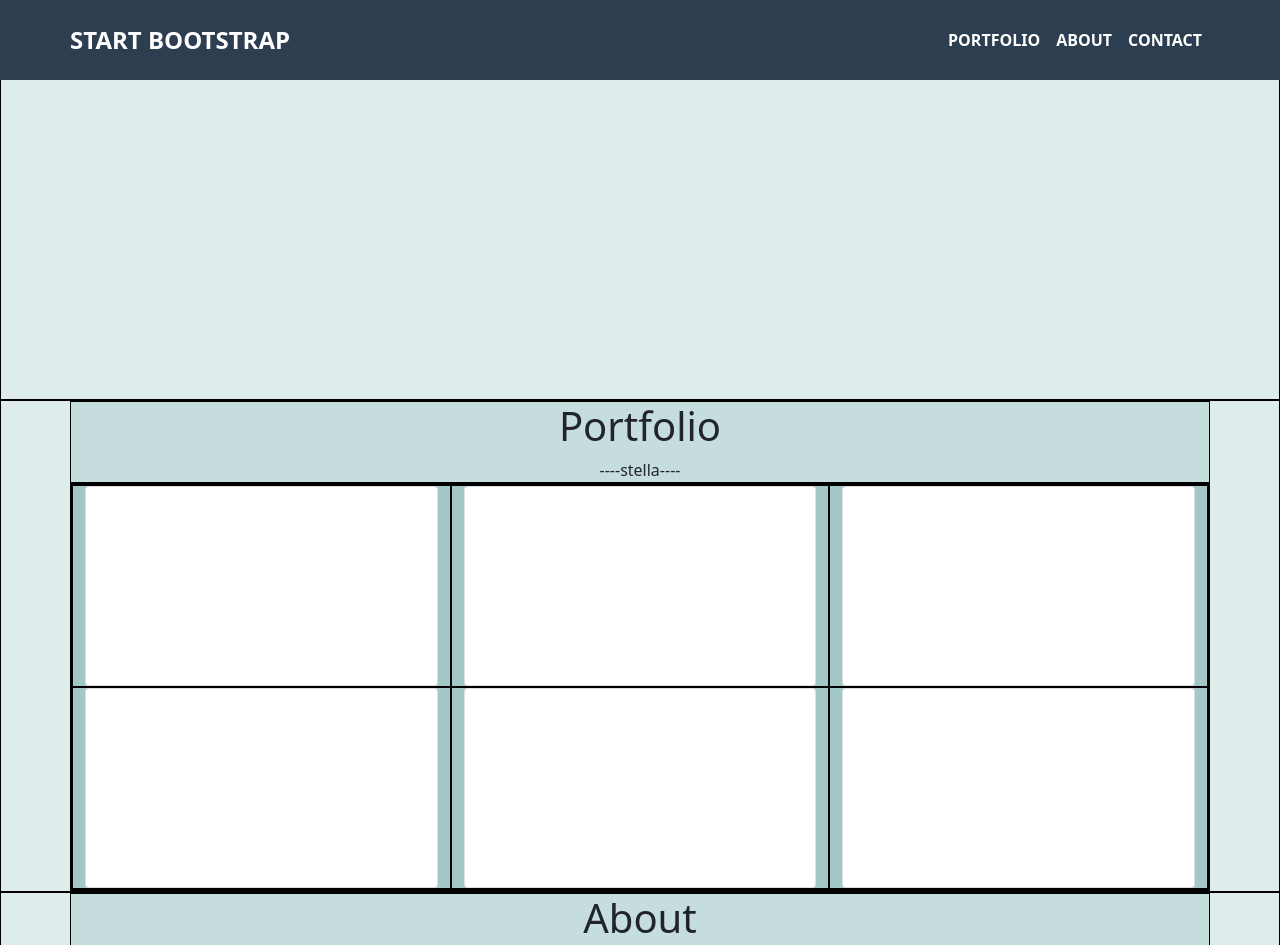
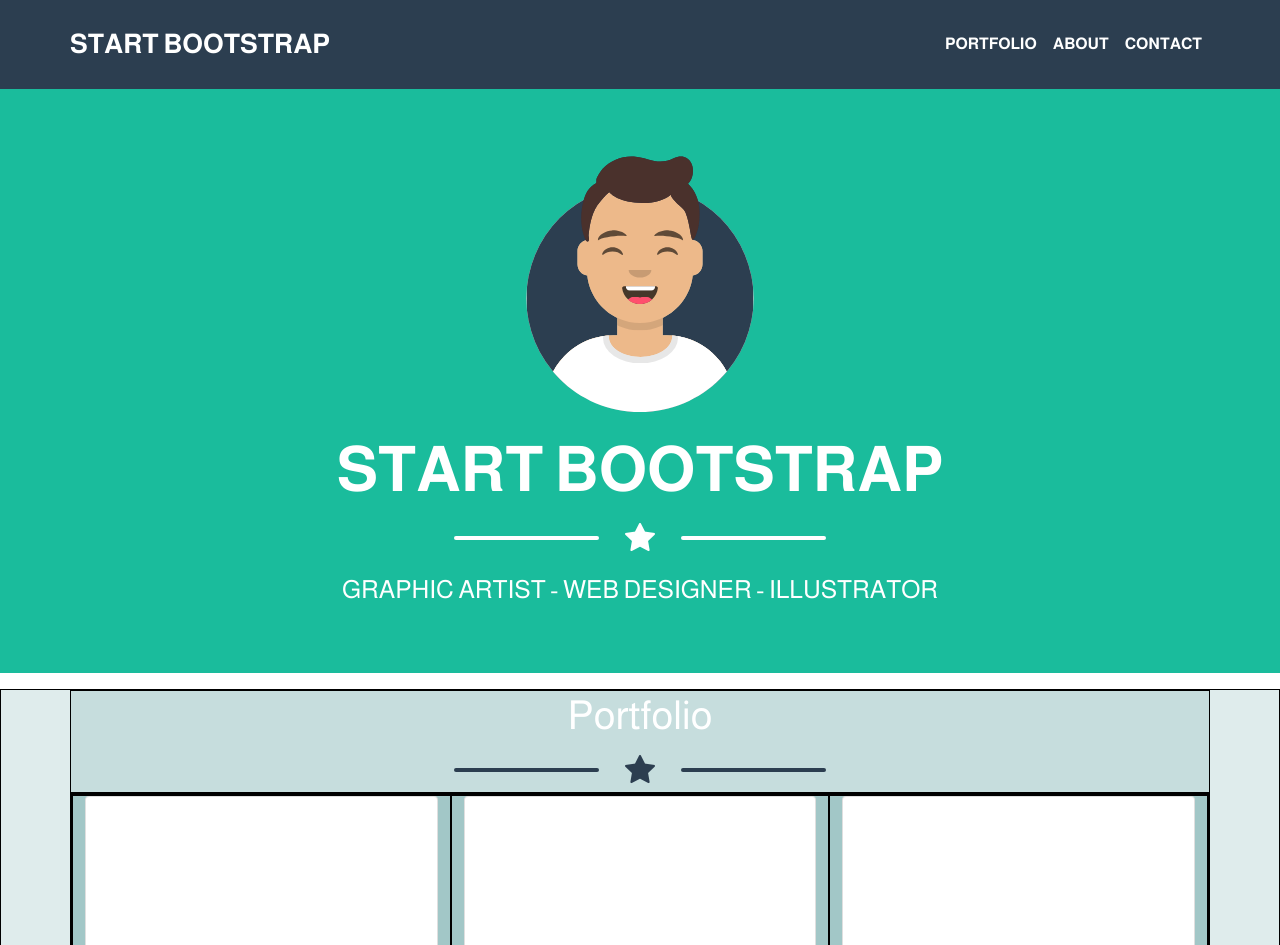
Before and after one commit to BrunoBernardini/html-css-bootstrap-freelancer, a plain HTML site: page index.html in a window 1280 px wide. Shown: the top 945 px of the page. Drawn offline with nearby package versions, Linux system fonts and the light colour scheme.

Commit message:
Completamento Jumbotron (+ "striscia stella").

```diff
--- a/assets/css/style.css
+++ b/assets/css/style.css
@@ -10,7 +10,7 @@
   clear: both;
 }
 
-/* #1abc9c */
+
 
 .debug{
   background-color: rgba(95, 158, 160, .2);
@@ -30,15 +30,46 @@
   margin: 0 auto;
 }
 
-/* body{
-  font-family: Arial, Helvetica, sans-serif
-} */
+.gray-bg{
+  background-color: #2c3e50;
+}
+
+.green-bg{
+  background-color: #1abc9c;
+}
+
+body{
+  font-family: 'Almarai', sans-serif;
+}
+
+.starline.black .line-piece{
+  background-color: #2c3e50;
+}
+
+.starline.black i{
+  color: #2c3e50;
+}
+
+.starline{
+  width: calc(100% / 3);
+  margin: 0 auto;
+}
+
+.starline .line-piece{
+  width: 39%;
+  height: 4px;
+  background-color: white;
+  border-radius: 5px;
+}
+
+.starline i{
+  font-size: 30px;
+}
 
 /* HEADER */
 
 header{
-  min-height: 80px;
-  background-color: #2c3e50;
+  min-height: 89px;
   position: fixed;
   z-index: 999;
 }
@@ -53,12 +84,38 @@ header .custom-navbar li{
 }
 
 header .custom-navbar h2{
-  font-size: 24px;
+  font-size: 27px;
   font-weight: bolder;
 }
 
 header .custom-navbar li{
   font-weight: bold;
+}
+
+/* JUMBOTRON */
+
+.jumbotron{
+  padding-top: 147px;
+}
+
+.jumbotron img{
+  width: 250px;
+  margin-bottom: 20px;
+}
+
+.jumbotron h1{
+  font-size: 63px;
+  font-weight: bolder;
+}
+
+.jumbotron .starline{
+  margin-bottom: 10px;
+}
+
+.jumbotron p{
+  text-transform: uppercase;
+  font-size: 25px;
+  padding-bottom: 65px;
 }
 
 /* MAIN */
@@ -73,8 +130,4 @@ header .custom-navbar li{
 
 /* Contact */
 
-.jumbotron{
-  min-height: 400px;
-}
-
 /* FOOTER */
--- a/index.html
+++ b/index.html
@@ -4,20 +4,30 @@
   <meta charset="UTF-8">
   <meta http-equiv="X-UA-Compatible" content="IE=edge">
   <meta name="viewport" content="width=device-width, initial-scale=1.0">
+  <!-- Font awesome -->
   <link rel="stylesheet" href="https://cdnjs.cloudflare.com/ajax/libs/font-awesome/6.0.0/css/all.min.css" integrity="sha512-9usAa10IRO0HhonpyAIVpjrylPvoDwiPUiKdWk5t3PyolY1cOd4DSE0Ga+ri4AuTroPR5aQvXU9xC6qOPnzFeg==" crossorigin="anonymous" referrerpolicy="no-referrer"/>
 
+  <!-- Google Fonts -->
+  <link rel="preconnect" href="https://fonts.googleapis.com">
+  <link rel="preconnect" href="https://fonts.gstatic.com" crossorigin>
+  <link href="https://fonts.googleapis.com/css2?family=Almarai:wght@300;400;700;800&display=swap" rel="stylesheet">
+
+  <!-- Bootstrap (+ icons) -->
   <link rel='stylesheet' href='https://cdnjs.cloudflare.com/ajax/libs/bootstrap/5.1.3/css/bootstrap.css' integrity='sha512-c9N/Xq0n4rQdyCXF4RgrRYAAOSnNJDp8NWILsSUx+33zWyaMbXXvqajgO0UXybRdTGVpxq3FBrcGwabkWsT8OA==' crossorigin='anonymous'/>
+  <link rel="stylesheet" href="https://cdn.jsdelivr.net/npm/bootstrap-icons@1.8.1/font/bootstrap-icons.css">
 
+  <!-- Javascript (per effetto dropdown header) -->
   <script src="https://cdn.jsdelivr.net/npm/bootstrap@5.0.2/dist/js/bootstrap.bundle.min.js" integrity="sha384-MrcW6ZMFYlzcLA8Nl+NtUVF0sA7MsXsP1UyJoMp4YLEuNSfAP+JcXn/tWtIaxVXM" crossorigin="anonymous"></script>
 
 
   <link rel="stylesheet" href="assets/css/style.css">
   <title>Bootstrap Freelancer</title>
+
 </head>
-<body>
+<body class="text-white">
 
-  <header class="container-fluid d-flex align-items-center">
-    <div class="container p-0">
+  <header class="container-fluid d-flex align-items-center gray-bg">
+    <div class="container-md p-0">
 
       <!-- Navbar Bootstrap (CUSTOM) -->
       <nav class="navbar navbar-expand-lg navbar-dark custom-navbar">
@@ -31,13 +41,13 @@
           <div class="collapse navbar-collapse justify-content-end" id="navbar">
             <ul class="navbar-nav">
               <li class="nav-item">
-                <a class="nav-link active" href="#">Portfolio</a>
+                <a class="nav-link active" href="#portfolio">Portfolio</a>
               </li>
               <li class="nav-item">
-                <a class="nav-link active" href="#">About</a>
+                <a class="nav-link active" href="#about">About</a>
               </li>
               <li class="nav-item">
-                <a class="nav-link active" href="#">Contact</a>
+                <a class="nav-link active" href="#contact">Contact</a>
               </li>
             </ul>
           </div>
@@ -49,18 +59,29 @@
 
   </header>
 
-  <div class="jumbotron debug">
-    <div class="container debug">
-      Start Bootstrap
+  <div class="jumbotron green-bg">
+    <div class="container-md text-center">
+      <img src="./assets/img/avatar.svg" alt="">
+      <h1>START BOOTSTRAP</h1>
+      <div class="starline d-flex align-items-center justify-content-between">
+        <div class="line-piece"></div>
+        <i class="bi bi-star-fill"></i>
+        <div class="line-piece"></div>
+      </div>
+      <p>graphic artist - web designer - illustrator</p>
     </div>
   </div>
   <div class="main">
     <section id="portfolio" class="debug min-h-300">
-      <div class="container debug text-center">
+      <div class="container-md debug text-center">
         <h1>Portfolio</h1>
-        <div>----stella----</div>
+        <div class="starline d-flex align-items-center justify-content-between black">
+          <div class="line-piece"></div>
+          <i class="bi bi-star-fill"></i>
+          <div class="line-piece"></div>
+        </div>
       </div>
-      <div class="container debug">
+      <div class="container-md debug">
         <div class="row row-cols-1 row-cols-md-2 row-cols-xl-3 debug">
           <div class="col debug">
             <div class="card"></div>
@@ -98,7 +119,7 @@
       </div>
     </section>
     <section id="contact" class="debug min-h-300">
-      <div class="container text-center">
+      <div class="container-md text-center">
         <h1>Contact</h1>
         <div>----stella----</div>
       </div>
```
